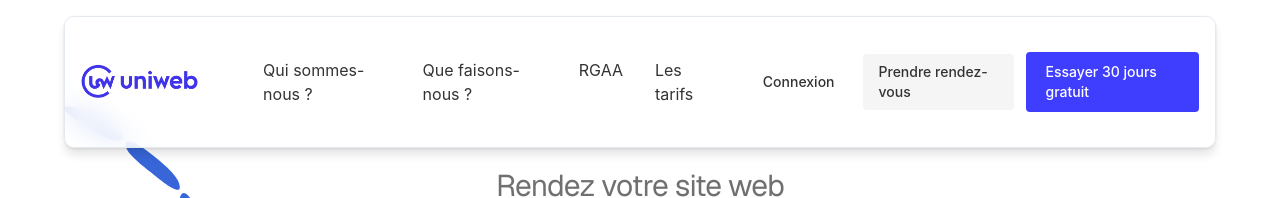
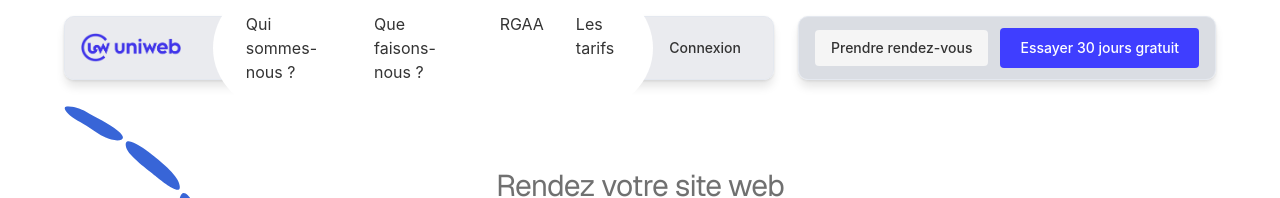
Before and after one commit to rgeron/uniweb-fr-copy, a Next.js app: page / in a window 1280 px wide. Shown: the top 198 px of the page. Built offline with nearby package versions, Linux system fonts and the light colour scheme.

Commit message:
size nav

```diff
--- a/src/components/navbar.tsx
+++ b/src/components/navbar.tsx
@@ -18,8 +18,10 @@ export function Navbar() {
 
   return (
     <div className="fixed top-4 left-0 right-0 mx-auto w-[90%] z-50">
-      <div className="relative flex items-center justify-between bg-background/80 backdrop-blur-md shadow-xl rounded-xl p-4 border border-border">
-        {/* Left Section: Logo and Navigation */}
+      <div className="flex justify-between items-center gap-6">
+        {/* Left Container */}
+        <div className="flex-1 bg-gray-200/80 dark:bg-gray-800/80 backdrop-blur-md shadow-xl rounded-xl p-4 border border-border h-16">
+          <div className="flex items-center justify-between h-full">
             <div className="flex items-center gap-8">
               <Link href="/">
                 <Image
@@ -104,9 +106,7 @@ export function Navbar() {
               </div>
             </div>
 
-        {/* Right Section: Action Buttons */}
-        <div className="flex items-center gap-3">
-          {/* Sub-section 1: Connexion */}
+            {/* Connexion button - moved from right div */}
             <div className="hidden md:flex">
               <Link
                 href="/connexion"
@@ -115,8 +115,13 @@ export function Navbar() {
                 Connexion
               </Link>
             </div>
+          </div>
+        </div>
 
-          {/* Sub-section 2: CTA Buttons */}
+        {/* Right Container */}
+        <div className="bg-gray-300/80 dark:bg-gray-700/80 backdrop-blur-md shadow-xl rounded-xl p-4 border border-border h-16">
+          <div className="flex items-center h-full">
+            {/* CTA Buttons */}
             <div className="flex items-center gap-3">
               <Link
                 href="/prendre-rendez-vous"
@@ -130,7 +135,6 @@ export function Navbar() {
               >
                 Essayer 30 jours gratuit
               </a>
-          </div>
 
               {/* Mobile menu button */}
               <button
@@ -143,6 +147,8 @@ export function Navbar() {
                   <MenuIcon className="h-6 w-6" />
                 )}
               </button>
+            </div>
+          </div>
         </div>
       </div>
 
```
Lines whose indentation alone changed are shown as unchanged.
